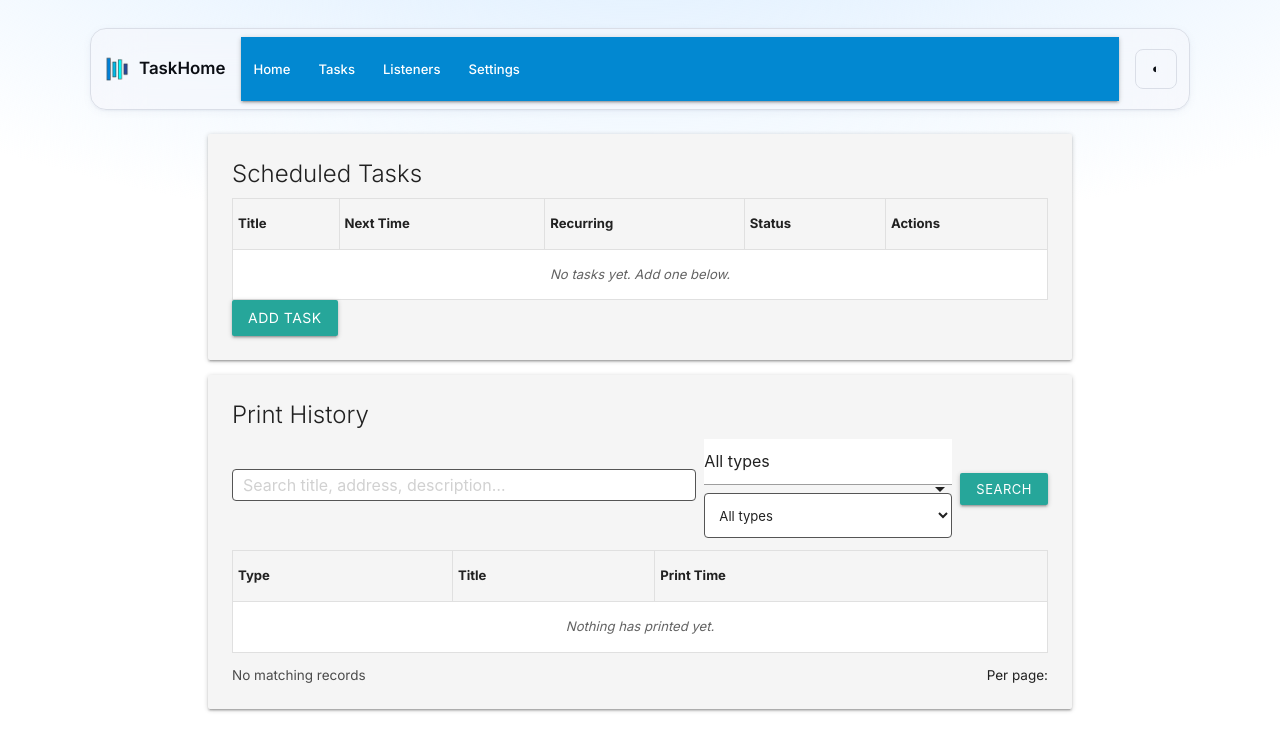
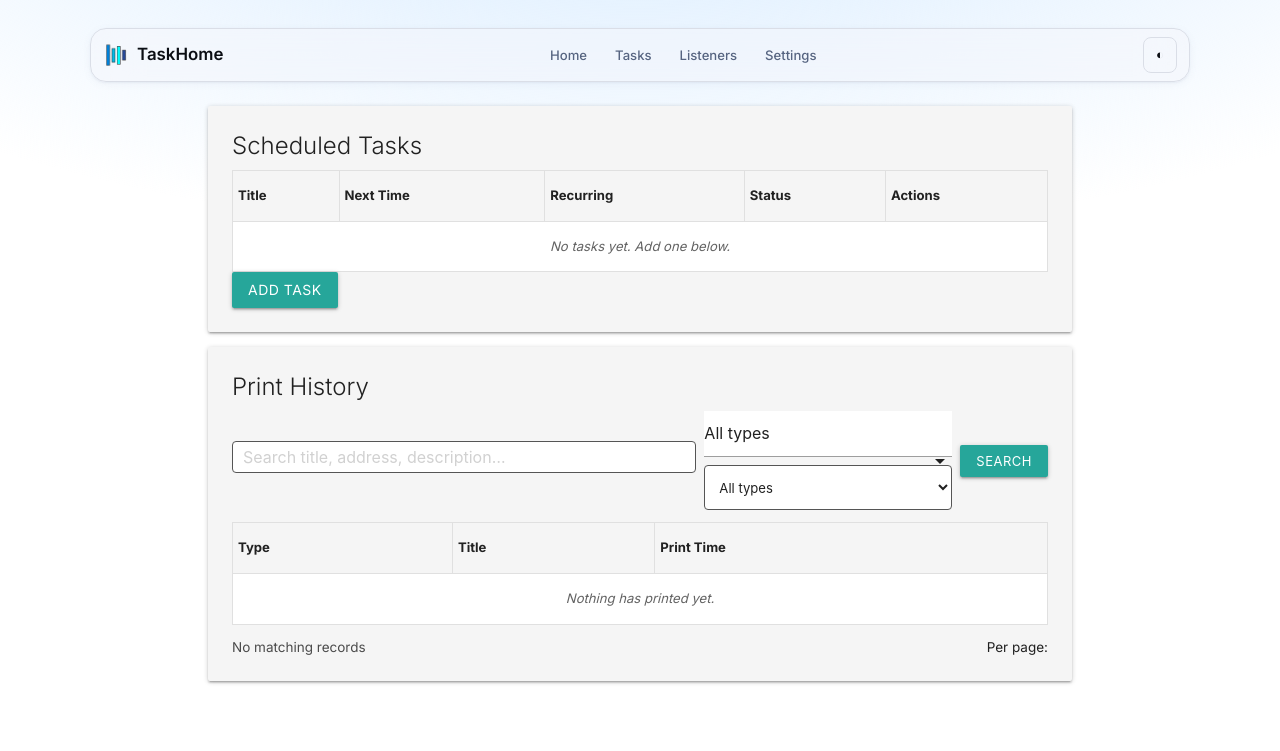
Before and after one commit to mica-alex/TaskHome, a Python web app: template taskhome/templates/tasks.html in a window 1280 px wide. Shown: the top 751 px of the page. Run offline with Jinja, Linux system fonts and the light colour scheme; the template is opened without the code that fills it, so the values that code supplies are empty.

Commit message:
Fix the appbar: remove dead nav CSS that painted through it
The new pill appbar had a full-width blue slab drawn across it. The cause was
our own styles.css, not Materialize: rules written for the old <nav> appbar
that used !important on the bare `nav` element. `.mica-nav` is a <nav>, so it
matched and lost.

Removed rather than narrowed -- nothing renders that markup any more, and CSS
that only looks dead is worse than none because it still matches. The new nav
also resets Materialize's own bare-element styling explicitly rather than
relying on specificity; Materialize is vendored and its selectors are not ours
to reason about.

Also scopes two legacy overrides away from the new components. styles.css
forces input colours with !important so Materialize inputs stay readable in
dark mode; unscoped, that beat .mica-input and every Mica field silently
rendered in the old palette. The label rule is likewise narrowed to cards and
modals.

Tests assert no styles target the removed markup and that the input overrides
exempt Mica controls -- both are silent failures that look like design
mistakes rather than bugs.

Co-Authored-By: Claude Opus 5 (1M context) <noreply@anthropic.com>
Claude-Session: https://claude.ai/code/session_019oK1oqR1ZZu4ks7C9WTsBp

```diff
--- a/taskhome/static/mica.css
+++ b/taskhome/static/mica.css
@@ -372,3 +372,56 @@ body::before {
 
 .browse-row:hover { background-color: color-mix(in srgb, var(--mica-accent) 8%, transparent); }
 .browse-row input { width: 18px; height: 18px; }
+
+/*
+ * Neutralise Materialize's bare-element styling on the appbar.
+ *
+ * Materialize paints `nav` as a full-width coloured bar with a fixed 56px
+ * line-height and white links. `.mica-nav` is a <nav>, so it inherited all of
+ * that and drew a blue slab through the middle of the pill. Reset explicitly
+ * rather than relying on specificity -- Materialize is vendored and its
+ * selectors are not ours to reason about.
+ */
+nav.mica-nav,
+header.mica-appbar nav {
+  background: none;
+  background-color: transparent;
+  box-shadow: none;
+  height: auto;
+  line-height: normal;
+  width: auto;
+}
+
+nav.mica-nav a {
+  color: var(--mica-text-muted);
+  line-height: normal;
+  height: auto;
+  display: inline-block;
+  font-size: var(--mica-text-body);
+  text-transform: none;
+  padding: 6px 12px;
+}
+
+nav.mica-nav a:hover {
+  background-color: color-mix(in srgb, var(--mica-accent) 12%, transparent);
+  color: var(--mica-text);
+}
+
+nav.mica-nav a[aria-current='page'] {
+  color: var(--mica-accent);
+  background-color: color-mix(in srgb, var(--mica-accent) 14%, transparent);
+  font-weight: var(--mica-weight-semibold);
+}
+
+/* Materialize also styles bare buttons; keep the toggle square and compact. */
+header.mica-appbar .mica-btn {
+  min-height: 36px;
+  padding: 6px 12px;
+  line-height: 1;
+  text-transform: none;
+  letter-spacing: normal;
+  box-shadow: none;
+}
+
+/* The brand logo was sized for a 64px Materialize bar. */
+header.mica-appbar .mica-brand img { height: 26px; }
--- a/taskhome/static/styles.css
+++ b/taskhome/static/styles.css
@@ -27,43 +27,15 @@ body {
     color: var(--primary-text);
 }
 
-nav, .nav-extended {
-    background-color: var(--nav-bg) !important;
-}
-
-.nav-wrapper {
-    display: flex;
-    align-items: center;
-    justify-content: space-between;
-    padding: 0 20px;
-}
-
-.brand-logo-container {
-    display: flex;
-    align-items: center;
-}
-
-.brand-logo-img {
-    height: 64px; /* Matches Materialize nav height */
-    margin-right: 10px;
-}
-
-nav .brand-logo {
-    position: relative;
-}
-
-nav .brand-logo, nav a {
-    color: var(--nav-text) !important;
-}
-
-nav ul.right {
-    display: flex;
-    align-items: center;
-}
-
-nav ul.right li {
-    margin-left: 15px;
-}
+/*
+ * The old Materialize <nav> appbar is gone, replaced by .mica-appbar (P2A-3).
+ * Its rules used !important and targeted the bare `nav` element, so they
+ * painted a full-width blue bar straight through the new nav. Removed rather
+ * than narrowed: nothing renders that markup any more.
+ *
+ * Materialize also styles bare `nav`, so the new nav explicitly resets it in
+ * mica.css instead of relying on specificity.
+ */
 
 main.container {
     margin-top: 20px;
@@ -85,17 +57,18 @@ table, th, td {
     border: 1px solid var(--table-border);
 }
 
-input:not([type="submit"]), select {
+input:not([type="submit"]):not(.mica-input), select:not(.mica-input) {
     background-color: var(--input-bg) !important;
     color: var(--input-text) !important;
 }
 
-input:not([type="submit"]):focus, select:focus {
+input:not([type="submit"]):not(.mica-input):focus, select:not(.mica-input):focus {
     border-bottom: 1px solid #0288d1 !important;
     box-shadow: 0 1px 0 0 #0288d1 !important;
 }
 
-label {
+.card label,
+.modal label {
     color: var(--primary-text) !important;
 }
 
```
Also changed, not shown: tests/test_offline.py (+27 -0 lines).
